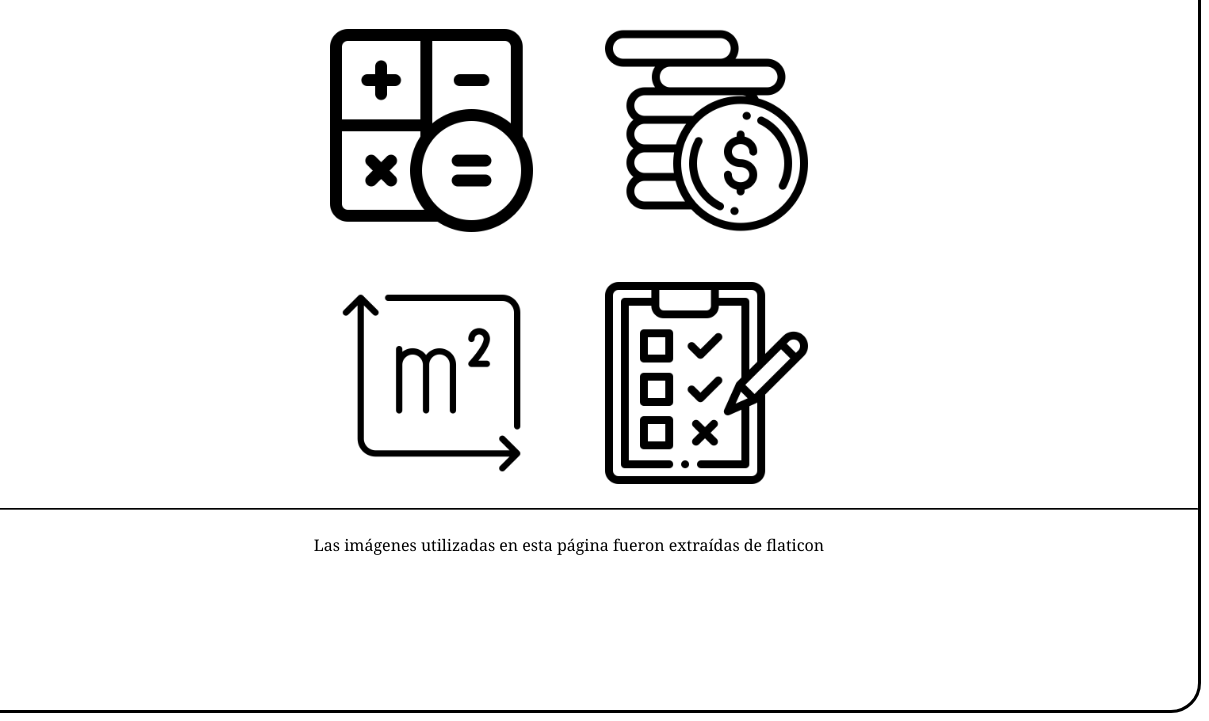
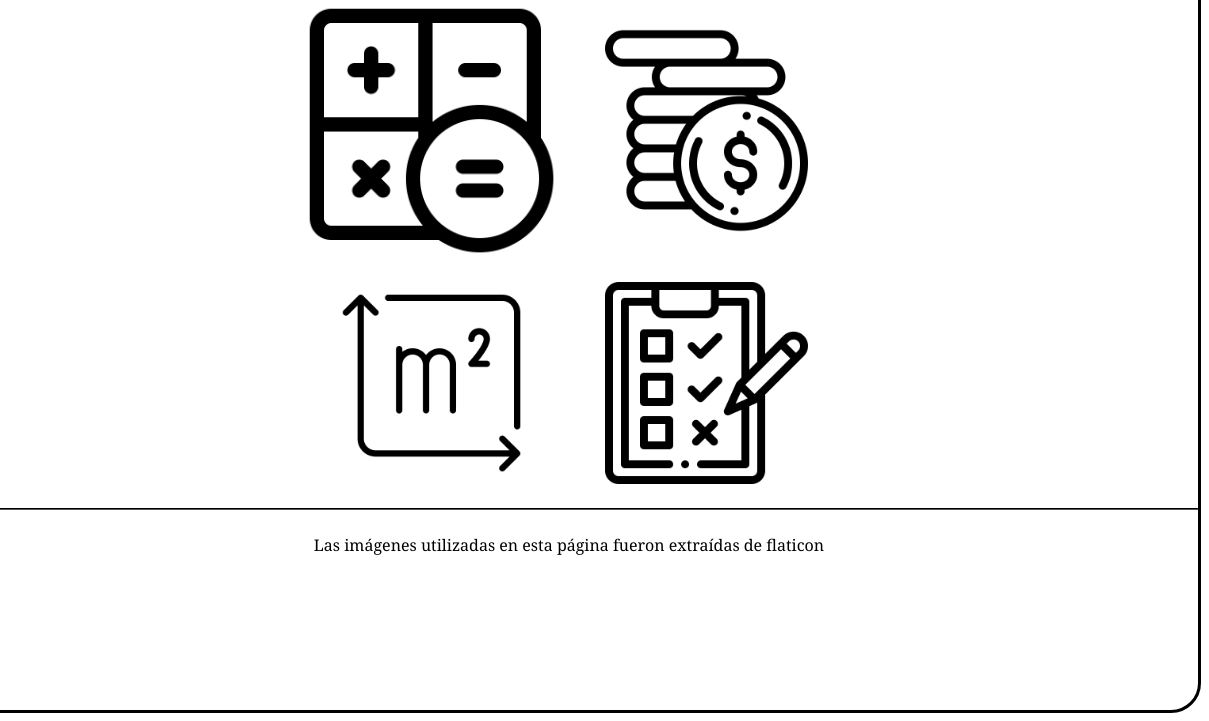
Before and after one commit to TatianaMezzano/TatiTools, a plain HTML site: page index.html in a window 1280 px wide. In both pictures the pointer is over the picture 502 px from the left and 231 px from the top of the page. Shown: the part 101-822 px from the top of the page, 71-1280 px from the left. Drawn offline with Linux system fonts and the light colour scheme; a web font is replaced by a local one.

Commit message:
se agrega animacion a las imagenes

```diff
--- a/css/styles.css
+++ b/css/styles.css
@@ -35,6 +35,11 @@ main{
 .imagen{
     width: 90%;
     height: auto;
+    transition-duration: 1s;
+}
+
+.imagen:hover{
+    scale: 1.2;
 }
 
 .contenedor-imagen{
@@ -42,7 +47,6 @@ main{
     justify-content: center;
 }
 
-/*****************************************************************************************/
 .cerrar-contenedor{
     display: flex;
     justify-content: right;
```
